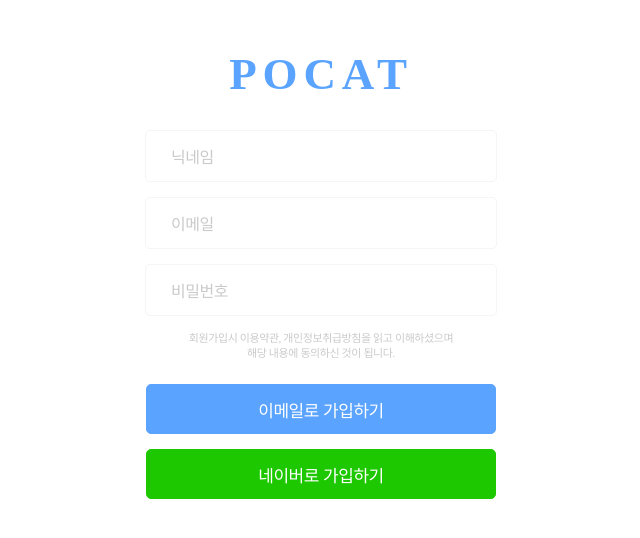
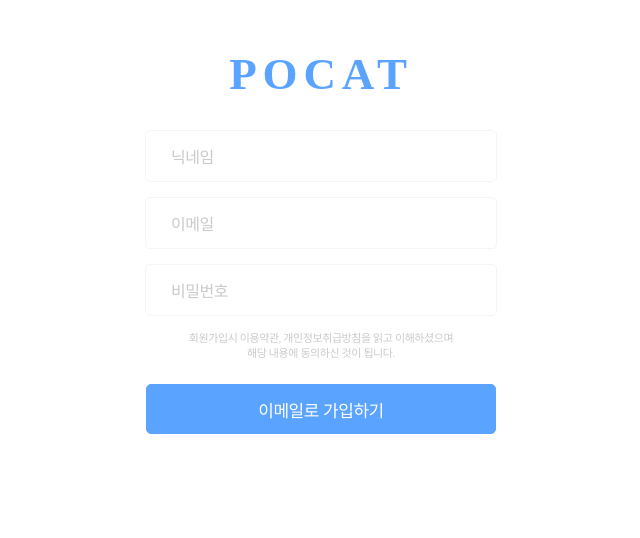
Before and after one commit to DasomL/pocat-react, a React (Create React App) app: page /join in a window 1280 px wide. Shown: the part 152-690 px from the top of the page, without its empty margins (319-959 px from the left). Built offline with nearby package versions, Linux system fonts and the light colour scheme.

Commit message:
delete join(naver) button

```diff
--- a/src/routes/join.js
+++ b/src/routes/join.js
@@ -141,7 +141,6 @@ export class Join extends Component {
               <Button primary>이메일로 가입하기</Button>
             </Link>
           </Form>
-          <Button>네이버로 가입하기</Button>
         </Container>
       </>
     );
```
